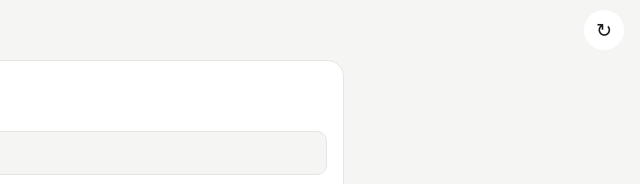
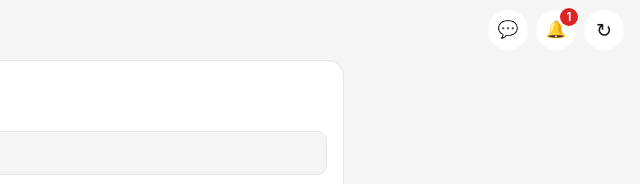
Before and after one commit to Nano-97/LifeAssistant, a plain HTML site: page index.html in a window 1280 px wide. Shown: the top 184 px of the page, 640-1280 px from the left. Drawn offline with Linux system fonts and the light colour scheme.

Commit message:
Avvisi in app (allenamento, spese, piano nuovo, scadenze casa) e pulsante per aprire Claude
Co-Authored-By: Claude Opus 5.5 <noreply@anthropic.com>
Claude-Session: https://claude.ai/code/session_01WjtND3qayr2bxttJHbdi1P

```diff
--- a/app.js
+++ b/app.js
@@ -65,7 +65,8 @@ const VISTE = {
   dieta: { titolo: 'Dieta e spesa', fn: vistaDieta },
   finanze: { titolo: 'Finanze', fn: vistaFinanze },
   altro: { titolo: 'Altro', fn: vistaAltro },
-  impostazioni: { titolo: 'Impostazioni', fn: vistaImpostazioni }
+  impostazioni: { titolo: 'Impostazioni', fn: vistaImpostazioni },
+  avvisi: { titolo: 'Avvisi', fn: vistaAvvisi }
 };
 
 function vistaOggi() {
@@ -298,6 +299,50 @@ function vistaFinanze() {
   return h;
 }
 
+// ---------- avvisi in app ----------
+// Generati dai dati: promemoria allenamento, spese registrate, piano nuovo della domenica.
+function avvisi() {
+  const ora = new Date();
+  const out = [];
+  const idOggi = PROGRAMMA.settimana[ora.getDay()];
+  const s = PROGRAMMA.schede[idOggi];
+  if (s && s.esercizi.length) {
+    const fatte = Object.keys(fatti).filter((k) => k.startsWith(idOggi + '.')).length;
+    const tot = s.esercizi.reduce((t, e) => t + (e.serie || s.giri || 1), 0);
+    if (fatte < tot) out.push({ id: 'all-' + giorno(ora), quando: new Date(giorno(ora) + 'T08:00:00'), tipo: '🏃',
+      testo: fatte ? `${s.nome}: ${fatte} serie su ${tot}, finisci quando puoi.` : `Oggi tocca ${s.nome} (${s.durata}).`, link: '#allenamenti' });
+  }
+  const da3 = new Date(ora.getTime() - 3 * 864e5);
+  (dati && dati.pagamenti || []).map((x) => ({ ...x, d: data(x.data) })).filter((x) => x.d >= da3)
+    .forEach((x) => out.push({ id: 'pag-' + x.data + x.importo, quando: x.d, tipo: '€',
+      testo: `Spesa registrata: ${euro(x.importo)} da ${x.esercente || '—'}${x.categoria === 'Da classificare' ? ' (da classificare)' : ''}.`, link: '#finanze' }));
+  const p = dati && dati.piano;
+  if (p && p.settimana) out.push({ id: 'piano-' + p.settimana, quando: new Date(p.settimana + 'T00:00:00'), tipo: '📋',
+    testo: 'Nuovo piano della settimana: menu, lista spesa e allenamenti aggiornati.', link: '#dieta' });
+  const scad = (dati && dati.casa || []).filter((c) => c.prossima_scadenza).map((c) => ({ ...c, d: data(c.prossima_scadenza) }))
+    .filter((c) => c.d >= new Date(giorno(ora)) && c.d - ora < 7 * 864e5);
+  scad.forEach((c) => out.push({ id: 'casa-' + c.voce + c.prossima_scadenza, quando: c.d, tipo: '🏠', testo: `${c.voce} scade il ${breve(c.d)}.`, link: '#altro' }));
+  return out.sort((a, b) => b.quando - a.quando);
+}
+
+function aggiornaBadge() {
+  const letti = leggi('avvisi-letti') || {};
+  const n = avvisi().filter((a) => !letti[a.id]).length;
+  const b = $('#badge');
+  if (b) { b.hidden = !n; b.textContent = n > 9 ? '9+' : n; }
+}
+
+function vistaAvvisi() {
+  const lista = avvisi();
+  const letti = leggi('avvisi-letti') || {};
+  const h = lista.length ? `<section class="card"><ul class="lista">${lista.map((a) => `<li class="${letti[a.id] ? '' : 'nuovo'}"><a class="avviso-riga" href="${a.link}">
+      <span class="avviso-icona">${a.tipo}</span><span>${esc(a.testo)}<br><span class="tenue">${breve(a.quando)}</span></span></a></li>`).join('')}</ul></section>`
+    : card('Avvisi', '<p class="tenue">Niente di nuovo.</p>');
+  lista.forEach((a) => { letti[a.id] = 1; });
+  salva('avvisi-letti', letti);
+  return h + `<p class="tenue">Per gli avvisi sul telefono anche ad app chiusa usa i Comandi rapidi: te li spiego in chat.</p>`;
+}
+
 function vistaAltro() {
   const salute = (dati.salute || []).map((s) => ({ ...s, d: data(s.data) })).sort((a, b) => b.d - a.d);
   const ultimi = salute.slice(0, 14);
@@ -339,6 +384,7 @@ function disegna() {
   else if (!dati && v !== 'allenamenti' && v !== 'dieta') h += '<p class="tenue">Carico i dati…</p>';
   else h += VISTE[v].fn();
   $('#vista').innerHTML = h;
+  aggiornaBadge();
   const f = $('#form-config');
   if (f) f.addEventListener('submit', (e) => {
     e.preventDefault();
--- a/index.html
+++ b/index.html
@@ -15,7 +15,11 @@
 <body>
   <header class="top">
     <h1 id="titolo">Oggi</h1>
-    <button id="aggiorna" class="icona" aria-label="Aggiorna">↻</button>
+    <div class="azioni">
+      <a id="chat" class="icona" href="https://claude.ai/code/project/chan_019v4UFQdwuFMVpTXbY73BG8" target="_blank" rel="noopener" aria-label="Chiedi a Claude">💬</a>
+      <a id="campanella" class="icona" href="#avvisi" aria-label="Avvisi">🔔<span id="badge" hidden></span></a>
+      <button id="aggiorna" class="icona" aria-label="Aggiorna">↻</button>
+    </div>
   </header>
   <main id="vista" aria-live="polite"></main>
   <nav class="barra">
--- a/style.css
+++ b/style.css
@@ -74,3 +74,9 @@ details.ricetta > summary { color: var(--accento); cursor: pointer; font-size: .
 .sposta { display: flex; gap: 6px; }
 .sposta button { width: 40px; height: 36px; border-radius: 10px; border: 1px solid var(--bordo); background: var(--bg); color: var(--testo); }
 .sposta button:disabled { opacity: .3; }
+.azioni { display: flex; gap: 8px; }
+a.icona { display: inline-flex; align-items: center; justify-content: center; text-decoration: none; position: relative; font-size: 1.05rem; }
+#badge { position: absolute; top: -2px; right: -2px; min-width: 18px; height: 18px; padding: 0 4px; border-radius: 9px; background: #dc2626; color: #fff; font-size: .7rem; font-weight: 700; line-height: 18px; text-align: center; }
+.avviso-riga { display: flex; gap: 12px; color: var(--testo); text-decoration: none; width: 100%; }
+.avviso-icona { font-size: 1.3rem; width: 28px; text-align: center; }
+.lista li.nuovo { font-weight: 600; }
--- a/sw.js
+++ b/sw.js
@@ -1,6 +1,6 @@
 // Service worker: tiene in cache i file dell'app, così si apre anche senza rete.
 // I dati non passano di qui: l'app salva l'ultima copia in localStorage.
-const VERSIONE = 'assistente-v3';
+const VERSIONE = 'assistente-v4';
 const FILE = ['./', 'index.html', 'style.css', 'app.js', 'schede.js', 'menu.js', 'manifest.webmanifest', 'icons/icon-192.png', 'icons/icon-180.png'];
 
 self.addEventListener('install', (e) => {
```
